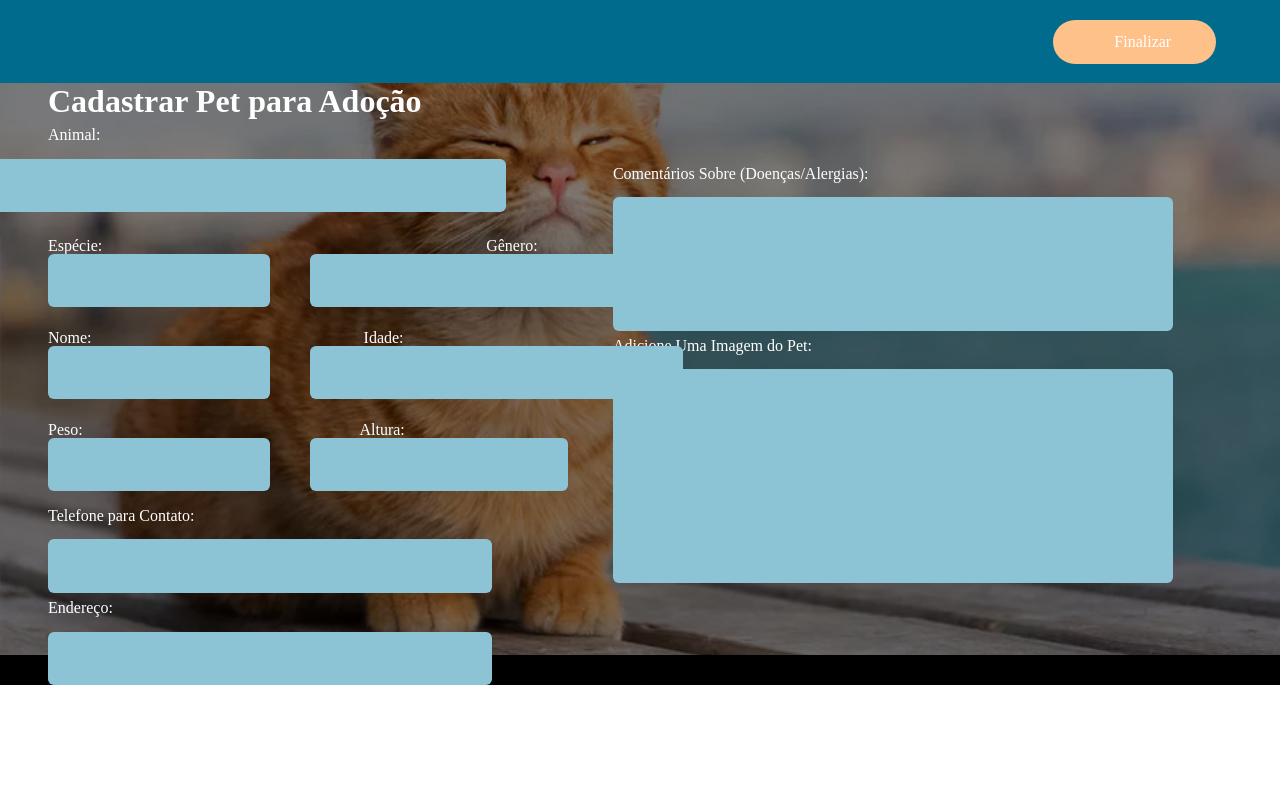
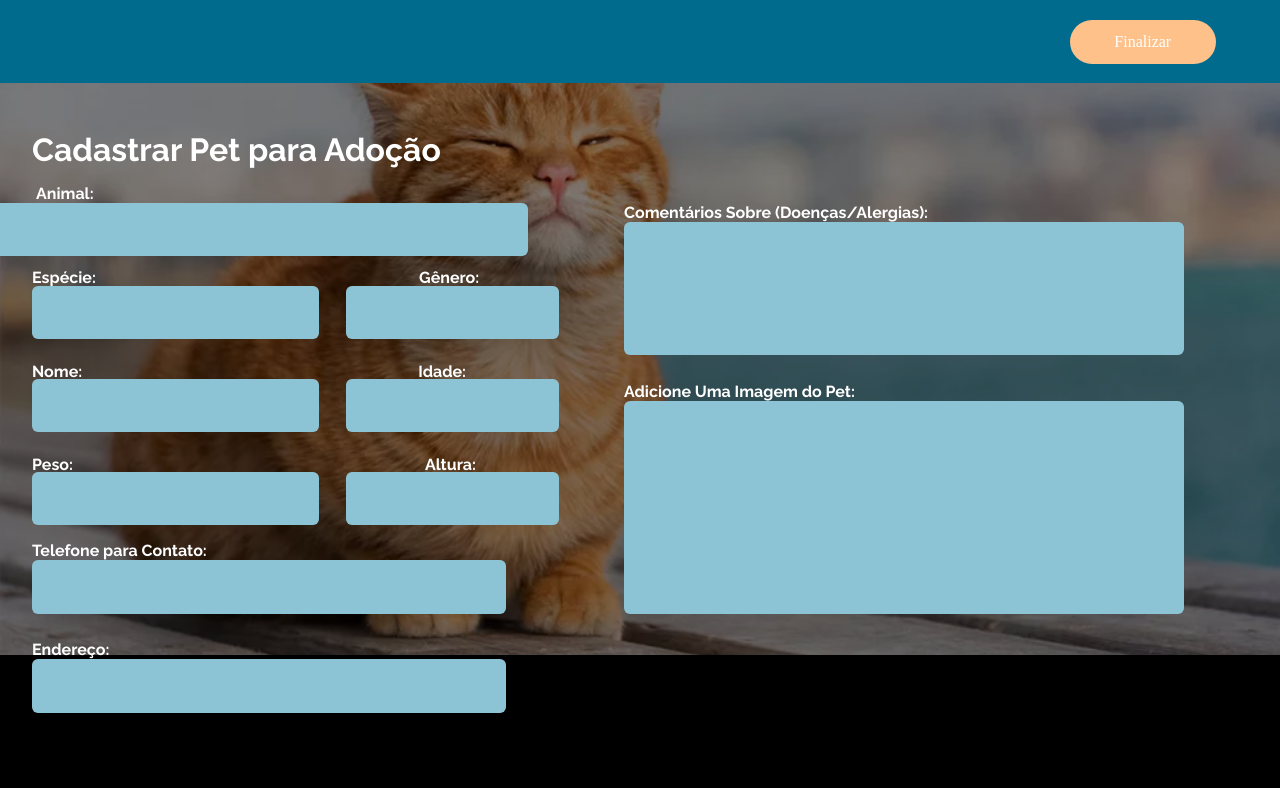
Before and after one commit to NauaaN/ReactAmeMais, a React (Create React App) app: page /cadastrarpet in a window 1280 px wide. Built offline with nearby package versions, Linux system fonts and the light colour scheme.

Commit message:
fiz umas gambiarra na página do gatinho

```diff
--- a/src/common/common.scss
+++ b/src/common/common.scss
@@ -4,7 +4,7 @@
 }
 
 @font-face {
-    font-family:'sb';
+    font-family: 'sb';
     src: url('../../public/fonts/SignikaNegative-Bold.ttf');
 }
 
--- a/src/pages/cadastrarpet/index.js
+++ b/src/pages/cadastrarpet/index.js
@@ -12,16 +12,14 @@ export default function index() {
             <img className='logom' src= '/'/>
 
 
-
              <div className='hateem'>
-             <Link className='textom' to='./ladingpage'>Voltar</Link>
              <Link className='textom' to='./landingpage'>Finalizar</Link>
              </div>
             </div>
         <div className='container1m'>
                 <div>
                   <h1>Cadastrar Pet para Adoção</h1>
-                  <p>Animal:</p>
+                  <p className='nova'>Animal:</p>
                 </div>
           <div>
         <div className='testeem'>
@@ -35,15 +33,15 @@ export default function index() {
                </div>
             </div>
 
-          <div className='camp'>
+          <div className='campm'>
               <div>
-                <div><p>Comentários Sobre (Doenças/Alergias):</p></div>
+                <div><p className='novaa'>Comentários Sobre (Doenças/Alergias):</p></div>
               </div>
               <div>
               <div><input className='carraram Juh' type='text'/></div>
               </div>
             <div>
-              <div><p>Adicione Uma Imagem do Pet: </p></div>
+              <div><p className='novaa'>Adicione Uma Imagem do Pet: </p></div>
             </div>
             <div><input className='doguinhom Juh' type='text'/> </div>
           </div>
@@ -62,8 +60,8 @@ export default function index() {
               </div>
             </div>
 
-          <div>
-            <div>
+
+
               <div className='testem'>
                 <div className='derivadam'><p>Nome:</p></div>
                 <div className='uohhm'><p>Idade:</p></div>
@@ -74,9 +72,9 @@ export default function index() {
             <input className='lulam Juh' type='text'/>
 
           </div>
-            </div>
 
-            <div>
+
+
               <div className='testem'>
                 <div className='derivadam'><p>Peso:</p></div>
                 <div><p className='ppp'>Altura:</p></div>
@@ -85,16 +83,16 @@ export default function index() {
                   <input className='louisem Juh' type='text'/>
                   <input className='louvm Juh' type='text'/>
                 </div>
-            </div>
+
 
           <div>
-             <p>Telefone para Contato:</p>
+             <p className='novaa'>Telefone para Contato:</p>
                 <input className='enolam Juh' type='text'/>
-             <p>Endereço:</p>
-                <input className='enolam Juh' type='text'/>
+             <p className='novaa'>Endereço:</p>
+                <input className='enolam Juh temporario' type='text'/>
           </div>
 
-          </div>
+
           </div>
         </div>
         </div>
--- a/src/pages/cadastrarpet/index.scss
+++ b/src/pages/cadastrarpet/index.scss
@@ -32,14 +32,14 @@ margin-right: px;
    background-color: rgba(254, 193, 138, 1);
    padding: 0.8em 2.8em;
    border-radius: 20em;
-   font-family: 'sb';
+   font-family: 'rrb';
 }
 
+
 .container1m {
-    margin-left: 3em;
-
-
-
+    margin-left: 2em;
+    margin-top: 3em;
+    margin-bottom: 31px;
 }
 .testeem {
     display: flex;
@@ -53,19 +53,21 @@ margin-right: px;
 }
 .lolm{
 
-    width: 50em;
-    padding: 1em 2em 1em 1em;
-    margin-left: 0.3em;
+    width: 45em;
+    padding: 1em 1em 1em 1em;
+    margin-left: 9em;
 }
 
 .campm {
     display: flex;
     flex-direction: column;
     padding-left: 0em;
+    margin-top:0em;
 }
 .carraram {
     width: 42em;
     padding: 5em;
+    margin-bottom:2em;
 }
 .doguinhom{
     width: 42em;
@@ -83,7 +85,7 @@ margin-right: px;
 }
 .derivadam{
     display: flex;
-    margin: 0em 24em 0em 0em;
+    margin: 0em 28em 0em 0em;
 }
 .trym {
     display: flex;
@@ -91,32 +93,43 @@ margin-right: px;
     margin: -1em 0em 1em 0em;
 }
 .lolom {
-    width: 18%;
+    width: 23%;
     padding: 0em 0em 0em 0em;
 }
 
 .lulam {
-    margin-left: 3em;
+    margin-left: 2em;
+    width:16em;
 }
 .uohhm{
     margin-left: -7em;
 }
 .louisem{
-    width: 18%;
+    width: 23%;
     padding: 1em 1em 1em 1em;
 }
 .louvm {
-    margin-left: 3em;
-    width: 21%;
+    margin-left: 2em;
+    width: 16em;
 }
 .enolam {
-    width: 36%;
+    width: 38%;
     padding: 1em 5em 1em 1em;
+    margin-bottom: 2em;
 }
 h1 {
     color: #ffffff;
     font-size: 2em;
-    font-family: 'sb';
+    font-family: 'rrb';
+    margin-bottom: 0.5em;
+}
+.nova{
+    margin-bottom: 0px;
+    margin-left: 4px;
+}
+.novaa{
+    margin-bottom: 0px;
+    margin-top: 0px;
 }
 .Juh {
     background-color: #8CC4D6;
@@ -124,12 +137,18 @@ h1 {
     border-radius: 6px;
 }
 p{
-    font-family: 'sb';
+    font-family: 'rrb';
     color: #ffffff;
     margin-bottom: 0.9em;
     margin-top: 0.4em;
 }
+.pp{
+    margin-left: -7.8em;
+}
 
 .ppp {
-    margin-left: -6.7em;
+    margin-left: -6em;
 }
+.temporario{
+    margin-bottom:3.3em;
+}
```
